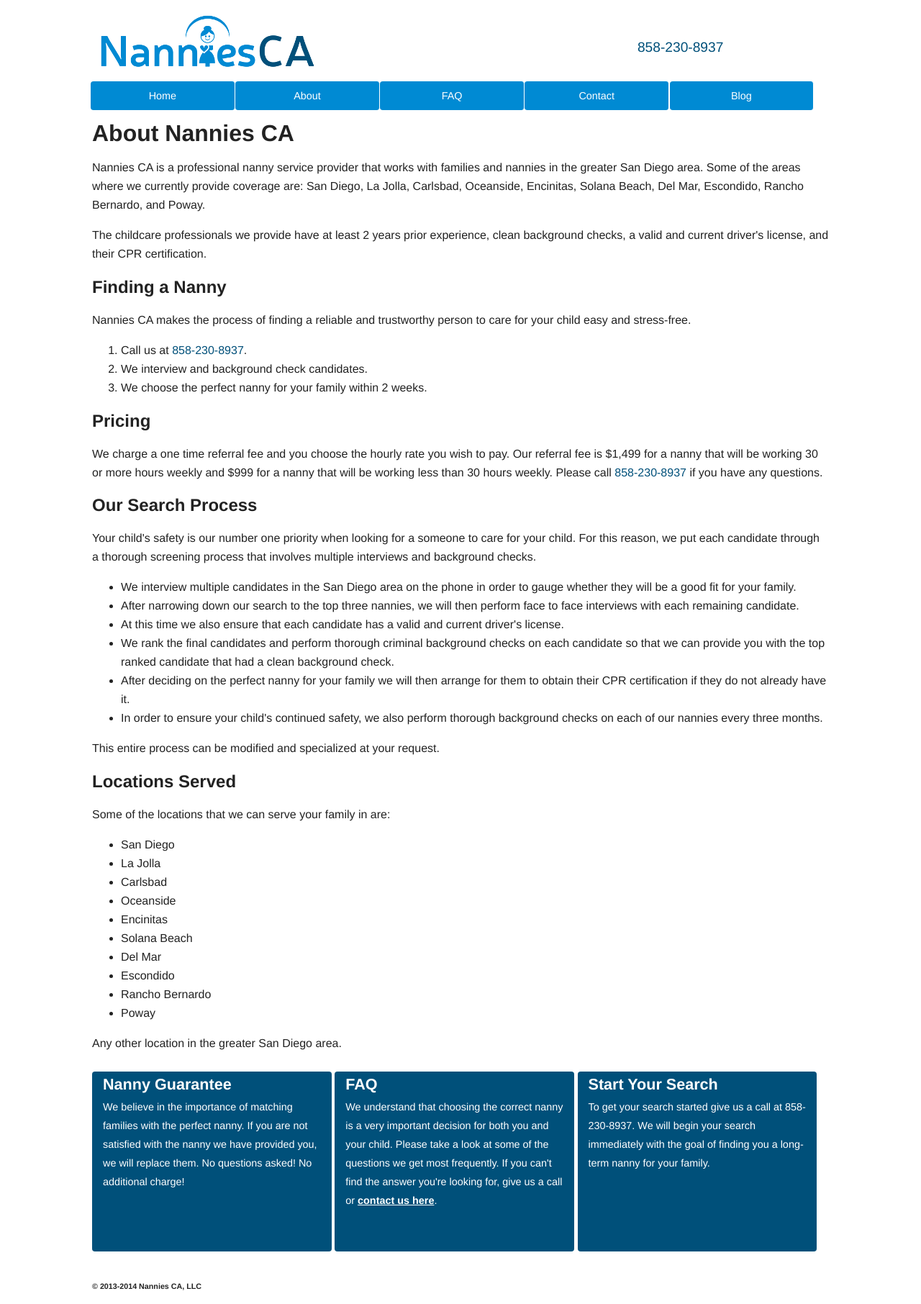
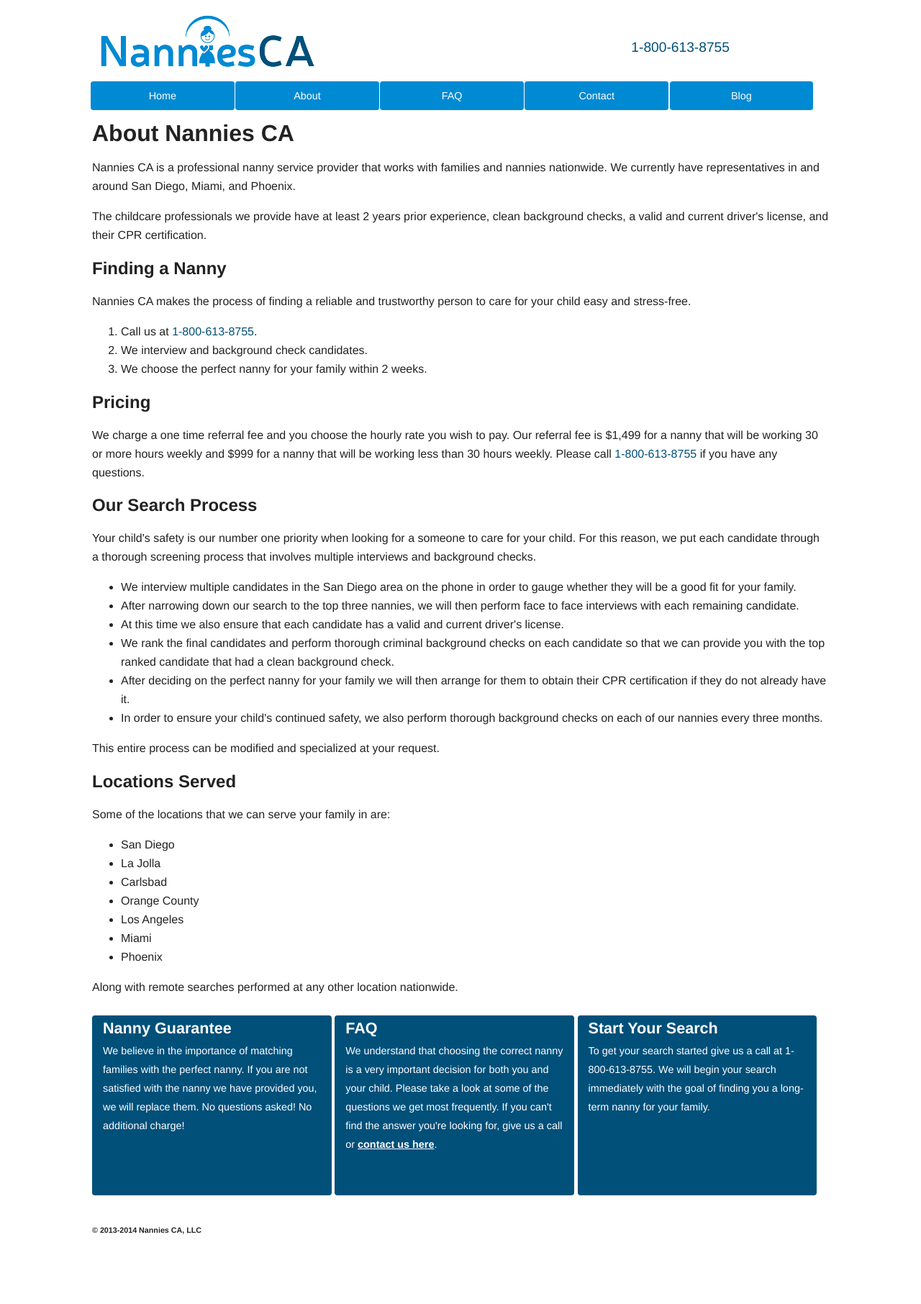
Before and after one commit to lhambsch/nannies_ca, a Django app: page /about/ in a window 1280 px wide. Shown: the top 1812 px of the page at 72% size. After the commit the page ends 1715 px from the top, so only its background shows below. Run offline with Django 3.2, Linux system fonts and the light colour scheme; parts of the project's set-up code (start-up, migrations or seed data) failed here and were passed over; some libraries are stand-ins or nearby versions.

Commit message:
Changed to 800 number and nationwide service.

```diff
--- a/static/css/main.css
+++ b/static/css/main.css
@@ -247,7 +247,7 @@ aside {
 
 aside.solo-aside {
     width: 97%;
-    height: 80px;
+    height: 90px;
 }
 
 aside h3, aside p, aside h2 {
--- a/templates/about.html
+++ b/templates/about.html
@@ -3,25 +3,24 @@
 {% block content %}
 <div class="main-container">
     <div class="main wrapper clearfix">
-
         <article>
             <header>
                 <h1>About Nannies CA</h1>
-                <p>Nannies CA is a professional nanny service provider that works with families and nannies in the greater San Diego area. Some of the areas where we currently provide coverage are: San Diego, La Jolla, Carlsbad, Oceanside, Encinitas, Solana Beach, Del Mar, Escondido, Rancho Bernardo, and Poway.</p>
+                <p>Nannies CA is a professional nanny service provider that works with families and nannies nationwide. We currently have representatives in and around San Diego, Miami, and Phoenix.</p>
                 <p>The childcare professionals we provide have at least 2 years prior experience, clean background checks, a valid and current driver's license, and their CPR certification.</p>
             </header>
             <section>
                 <h2>Finding a Nanny</h2>
                 <p>Nannies CA makes the process of finding a reliable and trustworthy person to care for your child easy and stress-free.</p>
                 <ol>
-                    <li>Call us at <a href="tel:858-230-8937" class="phone-link">858-230-8937</a>.</li>
+                    <li>Call us at <a href="tel:1-800-613-8755" class="phone-link">1-800-613-8755</a>.</li>
                     <li>We interview and background check candidates.</li>
                     <li>We choose the perfect nanny for your family within 2 weeks.</li>
                 </ol>
             </section>
             <section>
                 <h2>Pricing</h2>
-                <p>We charge a one time referral fee and you choose the hourly rate you wish to pay. Our referral fee is $1,499 for a nanny that will be working 30 or more hours weekly and $999 for a nanny that will be working less than 30 hours weekly. Please call <a href="tel:858-230-8937" class="phone-link">858-230-8937</a> if you have any questions.</p>
+                <p>We charge a one time referral fee and you choose the hourly rate you wish to pay. Our referral fee is $1,499 for a nanny that will be working 30 or more hours weekly and $999 for a nanny that will be working less than 30 hours weekly. Please call <a href="tel:1-800-613-8755" class="phone-link">1-800-613-8755</a> if you have any questions.</p>
             </section>
             <section>
                 <h2>Our Search Process</h2>
@@ -43,15 +42,12 @@
                     <li>San Diego</li>
                     <li>La Jolla</li>
                     <li>Carlsbad</li>
-                    <li>Oceanside</li>
-                    <li>Encinitas</li>
-                    <li>Solana Beach</li>
-                    <li>Del Mar</li>
-                    <li>Escondido</li>
-                    <li>Rancho Bernardo</li>
-                    <li>Poway</li>
+                    <li>Orange County</li>
+                    <li>Los Angeles</li>
+                    <li>Miami</li>
+                    <li>Phoenix</li>
                 </ul>
-                <p>Any other location in the greater San Diego area.</p>
+                <p>Along with remote searches performed at any other location nationwide.</p>
             </section>
         </article>
 
@@ -67,7 +63,7 @@
         </aside>
         <aside>
             <h2>Start Your Search</h2>
-            <p>To get your search started give us a call at <a href="tel:858-230-8937" style="color:white;">858-230-8937</a>. We will begin your search immediately with the goal of finding you a long-term nanny for your family.</p>
+            <p>To get your search started give us a call at <a href="tel:1-800-613-8755" style="color:white;">1-800-613-8755</a>. We will begin your search immediately with the goal of finding you a long-term nanny for your family.</p>
         </aside>
 
     </div> <!-- #main -->
--- a/templates/base.html
+++ b/templates/base.html
@@ -26,7 +26,7 @@
         <div class="header-container">
             <header class="wrapper clearfix">
                 <a class="title" href="{% url 'home' %}"><img id="main-logo" src="/static/img/NanniesCA_logo.png" alt=""></a>
-                <p id="phone"><a href="tel:858-230-8937">858-230-8937</a></p>
+                <p id="phone"><a href="tel:1-800-613-8755">1-800-613-8755</a></p>
                 <div id="icon-menu"><img src="/static/img/list.png" alt=""></div>
                 <div id='nav-div'>
                     <nav>
--- a/templates/contact.html
+++ b/templates/contact.html
@@ -6,13 +6,12 @@
 <div class="main-container">
     <div class="main wrapper clearfix">
 
-        <p>If you have any comments or questions for us please feel free to give us a call at <a href="tel:858-230-8937" class="phone-link">858-230-8937</a>, or fill out our contact form below. We look forward to hearing from you.</p>
+        <p>If you have any comments or questions for us please feel free to give us a call at <a href="tel:1-800-613-8755" class="phone-link">1-800-613-8755</a>, or fill out our contact form below. We look forward to hearing from you.</p>
 
         <aside class="solo-aside">
             <h3>Starting Your Search</h3>
-            <p>The fastest way to start your search is to call us directly at <a href="tel:858-230-8937" style="color:white;">858-230-8937</a>!</p>
+            <p>The fastest way to start your search is to call us directly at <a href="tel:1-800-613-8755" style="color:white;">1-800-613-8755</a>!</p>
         </aside>
-
         <article id="contact">
             <form action="{% url 'contact' %}" method="post" id="contact-form">{% csrf_token %}
                 {{ form|crispy }}
@@ -25,7 +24,6 @@
         </article>
 
 
-
     </div> <!-- #main -->
 </div> <!-- #main-container -->
 {% endblock %}
```
